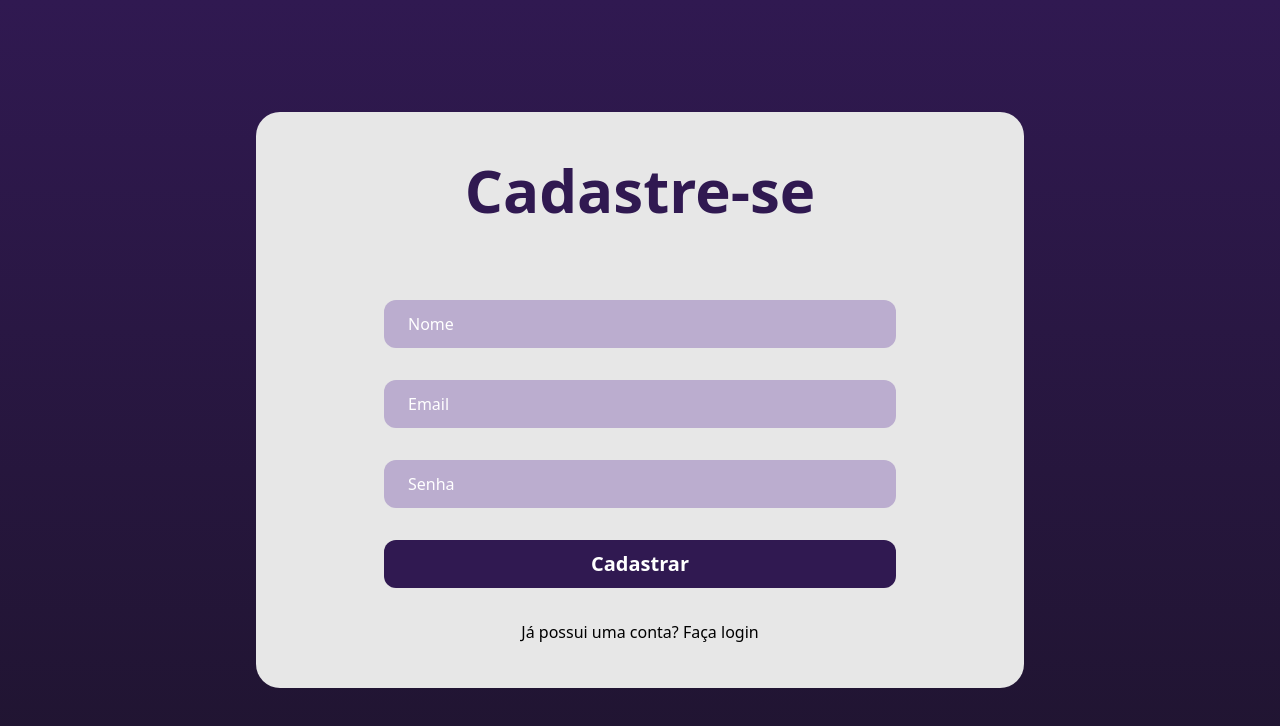
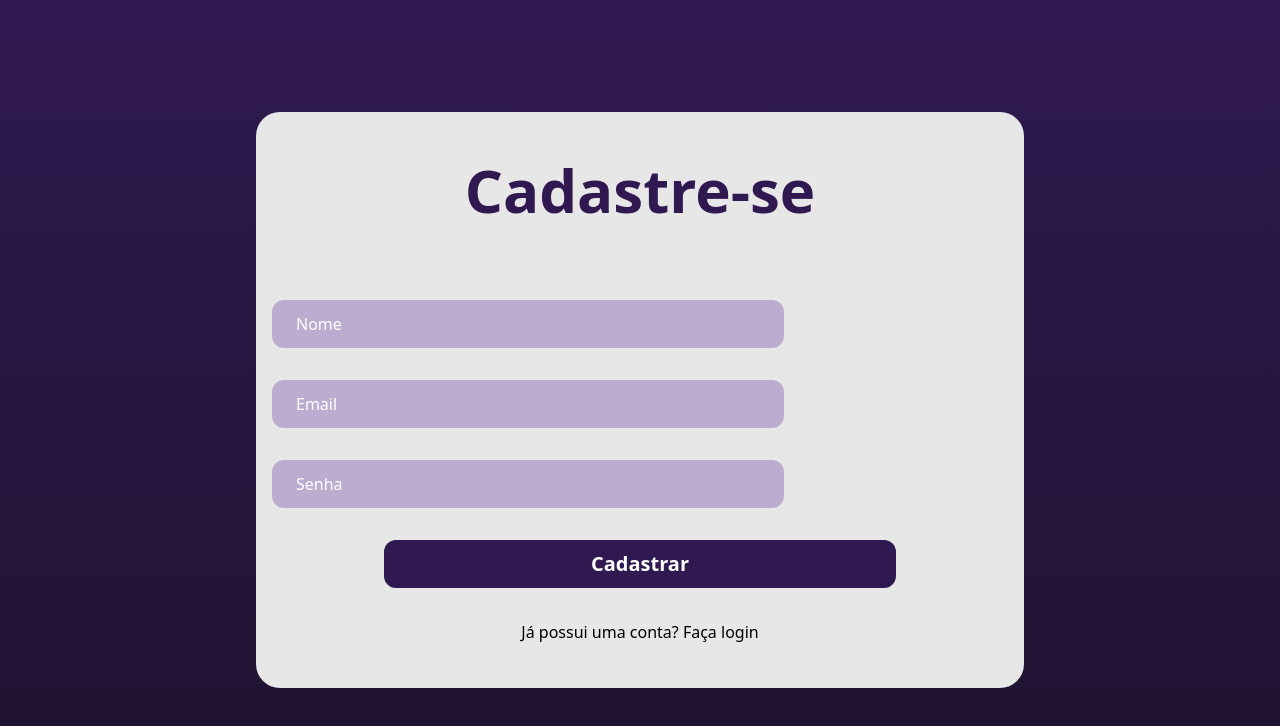
Before and after one commit to oMatheus-Farias/call_flow_manager, a React (Vite) app: page /register in a window 1280 px wide. Shown: the top 726 px of the page. Built offline with nearby package versions, Linux system fonts and the light colour scheme.

Commit message:
feat: inserido o componente Input na pagina de cadastro com as validacoes de formulario

```diff
--- a/src/pages/Login/index.tsx
+++ b/src/pages/Login/index.tsx
@@ -11,7 +11,7 @@ const schema = z.object({
   password: z.string().min(6, 'A senha deve ter no minimo 6 caracteres').nonempty('O campo senha é obrigatório')
 });
 
-type FormData = z.infer<typeof schema>
+type FormData = z.infer<typeof schema>;
 
 export default function Login(){
   const { register, handleSubmit, formState: { errors } } = useForm<FormData>({
--- a/src/pages/Register/index.tsx
+++ b/src/pages/Register/index.tsx
@@ -1,6 +1,29 @@
 import { Link } from "react-router-dom";
 
+import { useForm } from "react-hook-form";
+import { z } from "zod";
+import { zodResolver } from "@hookform/resolvers/zod/src/zod.js";
+
+import Input from "../../components/Input";
+
+const schema = z.object({
+  name: z.string().min(2, 'O nome deve ter no mínimo 2 caracteres').nonempty('O campo nome é obrigatório'),
+  email: z.string().email('Insira um email válido').nonempty('O campo email é obrigatório'),
+  password: z.string().min(6, 'A senha deve ter no mínimo 6 caracteres').nonempty('O campo senha é obrigatório')
+});
+
+type FormData = z.infer<typeof schema>;
+
 export default function Register(){
+  const { register, handleSubmit, formState: { errors } } = useForm<FormData>({
+    resolver: zodResolver(schema),
+    mode: "onChange"
+  });
+
+  function handleRegister(data: FormData){
+    console.log(data);
+  };
+
   return(
     <div className=" w-full h-screen bg-gradient-to-t from-secondary to-primary items-center justify-center flex px-8" >
       <div className=" bg-offWhite w-full max-w-3xl max-h-[36em] h-full px-4 pt-12 flex items-center rounded-3xl flex-col" >
@@ -8,23 +31,32 @@ export default function Register(){
           Cadastre-se
         </h1>
 
-        <form className="w-full flex flex-col items-center justify-center" >
-          <input
-            className="w-full rounded-xl h-12 max-w-lg px-6 items-center bg-placeholder text-white border-0 outline-none mb-8"
+        <form
+          onSubmit={ handleSubmit(handleRegister) }
+          className="w-full flex flex-col items-center justify-center"
+        >
+          <Input
             type="text"
+            name="name"
             placeholder="Nome"
+            register={ register }
+            error={ errors.name?.message }
           />
 
-          <input
-            className="w-full rounded-xl h-12 max-w-lg px-6 items-center bg-placeholder text-white border-0 outline-none mb-8"
+          <Input
             type="email"
+            name="email"
             placeholder="Email"
+            register={ register }
+            error={ errors.email?.message }
           />
 
-          <input
-            className="w-full rounded-xl h-12 max-w-lg px-6 items-center bg-placeholder text-white border-0 outline-none mb-8"
+          <Input
             type="password"
+            name="password"
             placeholder="Senha"
+            register={ register }
+            error={ errors.password?.message }
           />
 
           <button
```
